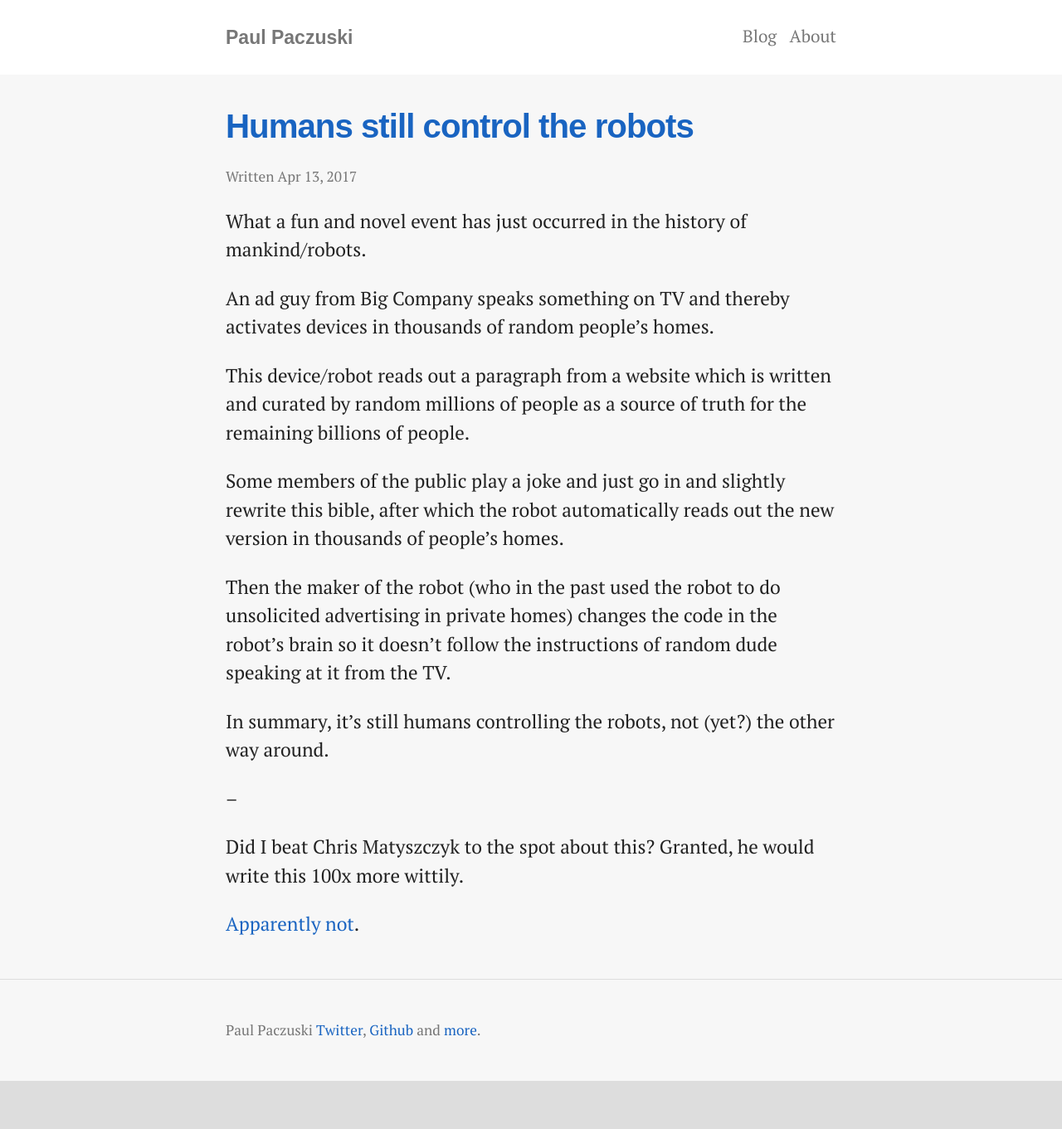
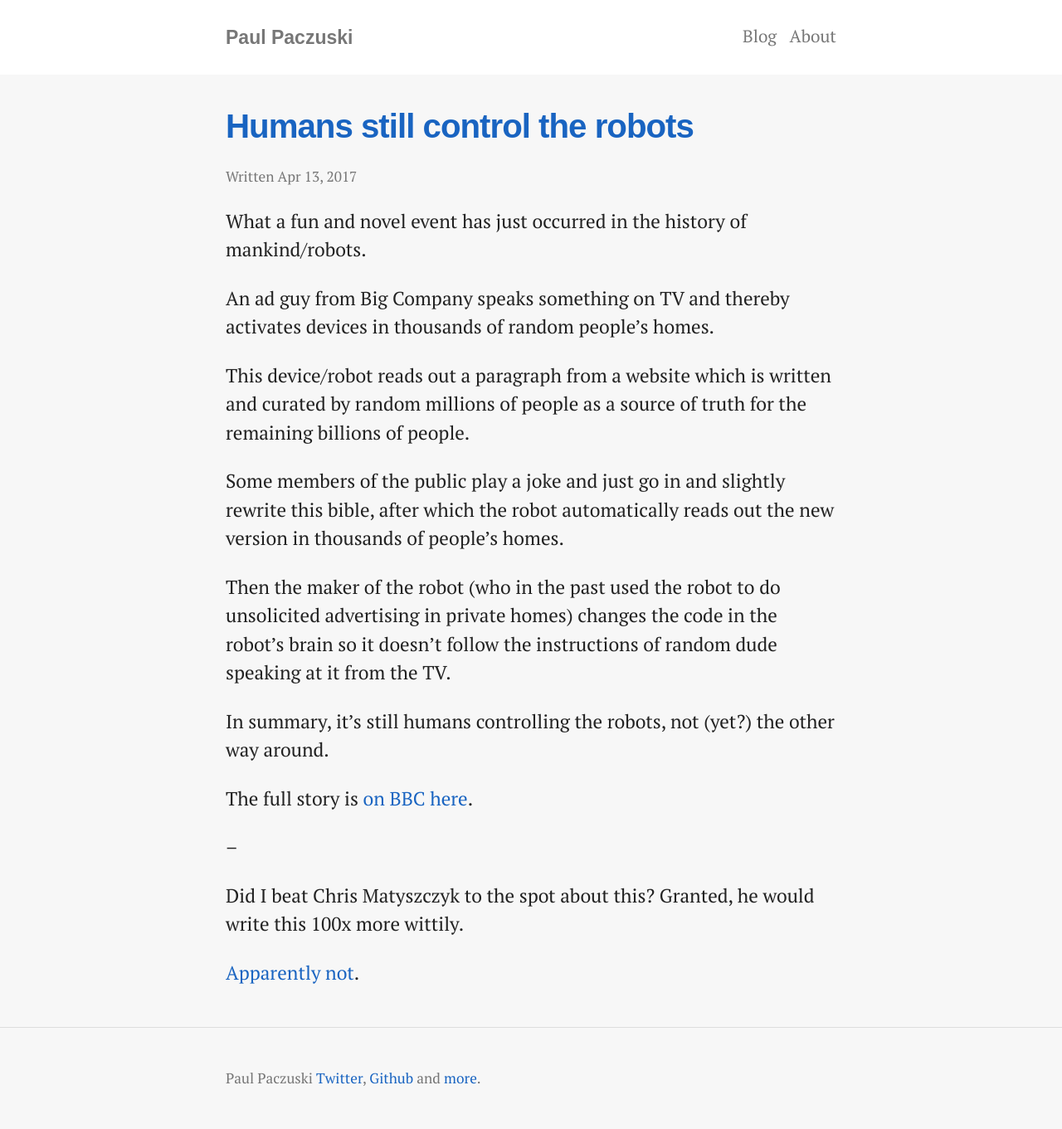
Before and after one commit to pavopax/pavopax.github.io, a Jekyll site: the page built from _posts/2017-04-13-humans-still-control-robots.md, in a window 1280 px wide. Shown: the whole page at 83% size. Built offline with Jekyll 4.4.1, drawn with Linux system fonts in a browser that asks for light colours; nearby versions of some CDN libraries; before the commit the page ends 1303 px from its top, so only the background shows below that.

Commit message:
[tweak] Add reference link to post

```diff
--- a/_posts/2017-04-13-humans-still-control-robots.md
+++ b/_posts/2017-04-13-humans-still-control-robots.md
@@ -24,6 +24,8 @@ doesn't follow the instructions of random dude speaking at it from the TV.
 In summary, it's still humans controlling the robots, not (yet?) the other way
 around.
 
+The full story is [on BBC here](http://www.bbc.com/news/technology-39589013).
+
 --
 
 Did I beat Chris Matyszczyk to the spot about this? Granted, he would write this 100x more wittily.
```
